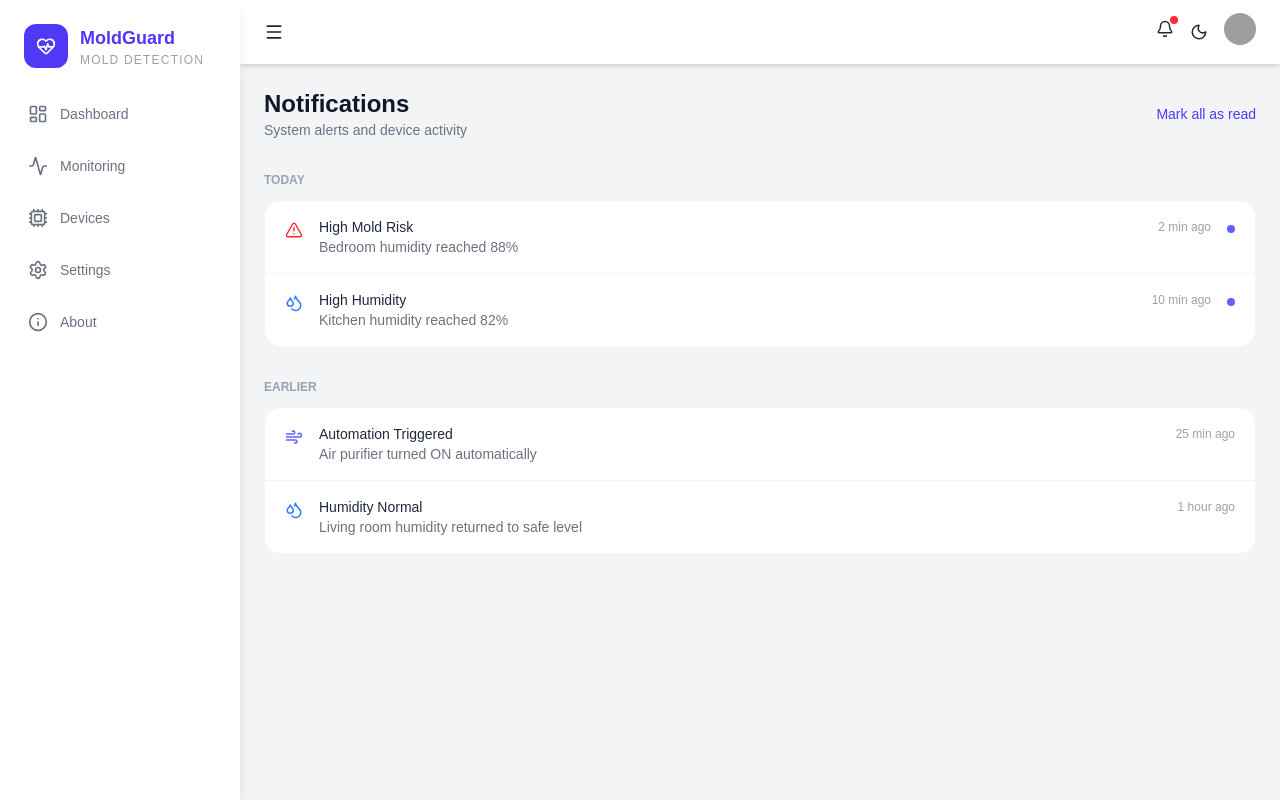
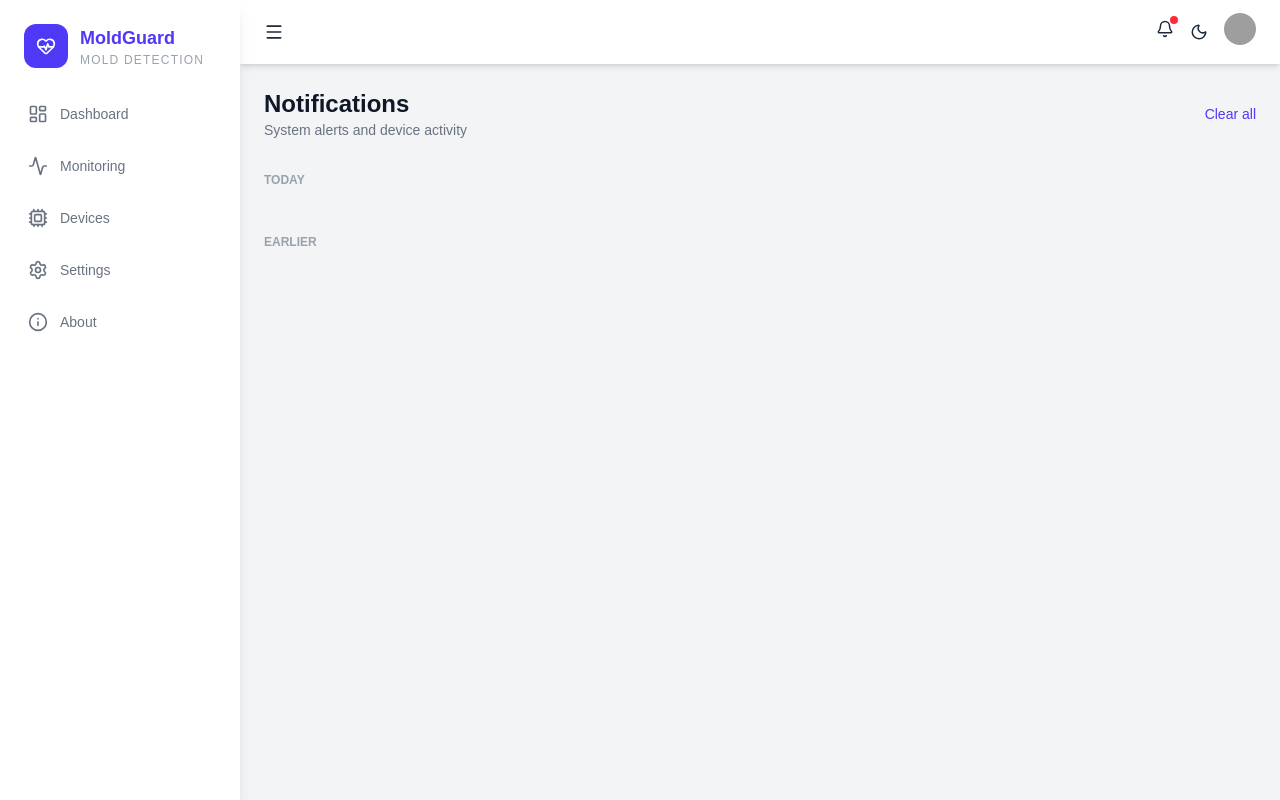
Before and after one commit to Aqillaaprly/MoldDetection_PBL6, a Next.js app: page /notifications in a window 1280 px wide. Built offline with nearby package versions, Linux system fonts and the light colour scheme; grey boxes are pictures that could not be loaded.

Commit message:
feat: grafik dan notifikasi

```diff
--- a/app/(main)/notifications/page.tsx
+++ b/app/(main)/notifications/page.tsx
@@ -1,42 +1,35 @@
 "use client"
 
 import { AlertTriangle, Droplets, Wind } from "lucide-react"
+import { useNotificationStore } from "@/store/useNotificationStore"
 
 export default function NotificationsPage() {
 
-  const today = [
-    {
-      icon: <AlertTriangle size={18} className="text-red-500"/>,
-      title: "High Mold Risk",
-      desc: "Bedroom humidity reached 88%",
-      time: "2 min ago",
-      unread: true
-    },
-    {
-      icon: <Droplets size={18} className="text-blue-500"/>,
-      title: "High Humidity",
-      desc: "Kitchen humidity reached 82%",
-      time: "10 min ago",
-      unread: true
+  const {
+    notifications,
+    clearNotifications
+  } = useNotificationStore()
+
+  const today = notifications.slice(0, 5)
+  const earlier = notifications.slice(5)
+
+  const getNotificationIcon = (type: string) => {
+
+    switch (type) {
+
+      case "alert":
+        return <AlertTriangle size={18} className="text-red-500"/>
+
+      case "warning":
+        return <Droplets size={18} className="text-blue-500"/>
+
+      case "automation":
+        return <Wind size={18} className="text-indigo-500"/>
+
+      default:
+        return <Droplets size={18} className="text-gray-500"/>
     }
-  ]
-
-  const earlier = [
-    {
-      icon: <Wind size={18} className="text-indigo-500"/>,
-      title: "Automation Triggered",
-      desc: "Air purifier turned ON automatically",
-      time: "25 min ago",
-      unread: false
-    },
-    {
-      icon: <Droplets size={18} className="text-blue-500"/>,
-      title: "Humidity Normal",
-      desc: "Living room humidity returned to safe level",
-      time: "1 hour ago",
-      unread: false
-    }
-  ]
+  }
 
   return (
     <div className="space-y-8">
@@ -54,12 +47,14 @@ export default function NotificationsPage() {
           </p>
         </div>
 
-        <button className="text-sm text-indigo-600 dark:text-indigo-400 hover:underline">
-          Mark all as read
+        <button
+          onClick={clearNotifications}
+          className="text-sm text-indigo-600 dark:text-indigo-400 hover:underline"
+        >
+          Clear all
         </button>
 
       </div>
-
 
       {/* TODAY */}
       <div>
@@ -70,14 +65,20 @@ export default function NotificationsPage() {
 
         <div className="bg-white dark:bg-gray-900 border border-gray-100 dark:border-gray-800 rounded-2xl overflow-hidden">
 
-          {today.map((n, i) => (
-            <NotificationRow key={i} {...n}/>
+          {today.map((n) => (
+            <NotificationRow
+              key={n.id}
+              icon={getNotificationIcon(n.type)}
+              title={n.title}
+              desc={n.message}
+              time={new Date(n.createdAt).toLocaleTimeString()}
+              unread={!n.read}
+            />
           ))}
 
         </div>
 
       </div>
-
 
       {/* EARLIER */}
       <div>
@@ -88,8 +89,15 @@ export default function NotificationsPage() {
 
         <div className="bg-white dark:bg-gray-900 border border-gray-100 dark:border-gray-800 rounded-2xl overflow-hidden">
 
-          {earlier.map((n, i) => (
-            <NotificationRow key={i} {...n}/>
+          {earlier.map((n) => (
+            <NotificationRow
+              key={n.id}
+              icon={getNotificationIcon(n.type)}
+              title={n.title}
+              desc={n.message}
+              time={new Date(n.createdAt).toLocaleTimeString()}
+              unread={!n.read}
+            />
           ))}
 
         </div>
@@ -99,7 +107,6 @@ export default function NotificationsPage() {
     </div>
   )
 }
-
 
 function NotificationRow({
   icon,
--- a/components/dashboard/SensorCard.tsx
+++ b/components/dashboard/SensorCard.tsx
@@ -4,7 +4,20 @@ import { Droplet, Thermometer, Sun } from "lucide-react"
 import clsx from "clsx"
 
 export default function SensorCard() {
-  const { humidity, temperature, light } = useSensorStore()
+  const {
+    humidity,
+    temperature,
+    light,
+
+    previousHumidity,
+    previousTemperature,
+    previousLight
+
+  } = useSensorStore()
+
+  const humidityChange = humidity - previousHumidity
+  const temperatureChange = temperature - previousTemperature
+  const lightChange = light - previousLight
 
   return (
     <div className="grid grid-cols-1 md:grid-cols-3 gap-6">
@@ -14,7 +27,7 @@ export default function SensorCard() {
         icon={<Droplet size={18} />}
         status="HIGH"
         color="red"
-        change="-12%"
+        change={`${humidityChange > 0 ? "+" : ""}${humidityChange}%`}
       />
 
       <Card
@@ -23,7 +36,7 @@ export default function SensorCard() {
         icon={<Thermometer size={18} />}
         status="NORMAL"
         color="green"
-        change="+0.2"
+        change={`${temperatureChange > 0 ? "+" : ""}${temperatureChange.toFixed(1)}`}
       />
 
       <Card
@@ -32,7 +45,7 @@ export default function SensorCard() {
         icon={<Sun size={18} />}
         status="LOW"
         color="gray"
-        change="-5%"
+        change={`${lightChange > 0 ? "+" : ""}${lightChange}`}
       />
     </div>
   )
--- a/components/layout/navbar/NotificationPanel.tsx
+++ b/components/layout/navbar/NotificationPanel.tsx
@@ -2,34 +2,48 @@ import NotificationItem from "./NotificationItem"
 import { AlertTriangle, Droplets, Wind } from "lucide-react"
 import Link from "next/link"
 
+import { useNotificationStore } from "@/store/useNotificationStore"
+
 export default function NotificationPanel() {
 
-  const notifications = [
-    {
-      icon: <AlertTriangle size={16} className="text-red-500"/>,
-      title: "High Mold Risk",
-      desc: "Bedroom humidity reached 88%",
-      time: "2m ago",
-      unread: true
-    },
-    {
-      icon: <Droplets size={16} className="text-blue-500"/>,
-      title: "High Humidity",
-      desc: "Kitchen humidity reached 82%",
-      time: "10m ago",
-      unread: true
-    },
-    {
-      icon: <Wind size={16} className="text-indigo-500"/>,
-      title: "Automation Triggered",
-      desc: "Air purifier turned ON",
-      time: "25m ago",
-      unread: false
+  const {
+    notifications,
+    clearNotifications
+  } = useNotificationStore()
+
+  const getNotificationIcon = (type: string) => {
+
+    switch (type) {
+
+      case "alert":
+        return <AlertTriangle size={16} className="text-red-500"/>
+
+      case "warning":
+        return <Droplets size={16} className="text-blue-500"/>
+
+      case "automation":
+        return <Wind size={16} className="text-indigo-500"/>
+
+      default:
+        return <Droplets size={16} className="text-gray-500"/>
     }
-  ]
+  }
 
   return (
-    <div className="absolute right-0 mt-3 w-96 bg-white dark:bg-gray-900 border border-gray-100 dark:border-gray-800 rounded-2xl shadow-xl overflow-hidden z-50">
+    <div
+      className="
+        fixed top-12 right-2 z-50
+
+        w-[90vw]
+        sm:w-96
+
+        max-w-md
+
+        bg-white dark:bg-gray-900
+        border border-gray-100 dark:border-gray-800
+        rounded-2xl shadow-xl
+      "
+    >
 
       {/* HEADER */}
       <div className="flex items-center justify-between px-4 py-3 border-b border-gray-100 dark:border-gray-800">
@@ -38,7 +52,10 @@ export default function NotificationPanel() {
           Notifications
         </h3>
 
-        <button className="text-xs text-indigo-600 dark:text-indigo-400 hover:underline">
+        <button
+          onClick={clearNotifications}
+          className="text-xs text-indigo-600 dark:text-indigo-400 hover:underline"
+        >
           Clear all
         </button>
 
@@ -47,8 +64,15 @@ export default function NotificationPanel() {
       {/* LIST */}
       <div className="max-h-80 overflow-y-auto">
 
-        {notifications.map((n, i) => (
-          <NotificationItem key={i} {...n}/>
+        {notifications.map((n) => (
+          <NotificationItem
+            key={n.id}
+            icon={getNotificationIcon(n.type)}
+            title={n.title}
+            desc={n.message}
+            time={new Date(n.createdAt).toLocaleTimeString()}
+            unread={!n.read}
+          />
         ))}
 
       </div>
--- a/components/monitoring/MetricCard.tsx
+++ b/components/monitoring/MetricCard.tsx
@@ -12,7 +12,13 @@ interface MetricCardProps {
   title: string
   value: number
   unit?: string
-  status: "OPTIMAL RANGE" | "STABLE" | "HIGH EXPOSURE"
+  status:
+  | "OPTIMAL RANGE"
+  | "STABLE"
+  | "HIGH EXPOSURE"
+  | "HIGH HUMIDITY"
+  | "HOT"
+  | "NORMAL"
   maxValue?: number
   icon?: React.ReactNode
   iconColor?: string
@@ -43,6 +49,20 @@ export default function MetricCard({
       case "HIGH EXPOSURE":
         return {
           badge: "bg-orange-100 text-orange-700 dark:bg-orange-500/20 dark:text-orange-300"
+        }
+      case "HIGH HUMIDITY":
+        return {
+          badge: "bg-red-100 text-red-700 dark:bg-red-500/20 dark:text-red-300"
+        }
+
+      case "HOT":
+        return {
+          badge: "bg-orange-100 text-orange-700 dark:bg-orange-500/20 dark:text-orange-300"
+        }
+
+      case "NORMAL":
+        return {
+          badge: "bg-green-100 text-green-700 dark:bg-green-500/20 dark:text-green-300"
         }
       default:
         return {
--- a/services/sensorService.ts
+++ b/services/sensorService.ts
@@ -39,7 +39,7 @@ export const getTrendData = async (): Promise<MetricData[]> => {
   const { data, error } = await supabase
     .from('sensor_data')
     .select('*')
-    .order('created_at', { ascending: true })
+    .order('created_at', { ascending: false })
     .limit(10)
 
   if (error) {
@@ -48,7 +48,11 @@ export const getTrendData = async (): Promise<MetricData[]> => {
   }
 
   return data.map((item) => ({
-    time: new Date(item.created_at).toLocaleTimeString([], { hour: '2-digit', minute: '2-digit' }),
+    time: new Date(item.created_at).toLocaleTimeString([], {
+      hour: '2-digit',
+      minute: '2-digit',
+      second: '2-digit'
+    }),
     humidity: item.humidity,
     temperature: item.temperature,
     light: item.light
--- /dev/null
+++ b/store/useActivityStore.ts
@@ -0,0 +1,33 @@
+import { create } from "zustand"
+
+interface Activity {
+  id: string
+  title: string
+  description: string
+  type: "alert" | "success" | "manual" | "report"
+  createdAt: string
+}
+
+interface ActivityState {
+  activities: Activity[]
+
+  addActivity: (activity: Omit<Activity, "id" | "createdAt">) => void
+}
+
+export const useActivityStore = create<ActivityState>((set) => ({
+
+  activities: [],
+
+  addActivity: (activity) =>
+    set((state) => ({
+      activities: [
+        {
+          id: crypto.randomUUID(),
+          createdAt: new Date().toISOString(),
+          ...activity
+        },
+        ...state.activities
+      ]
+    }))
+
+}))
--- /dev/null
+++ b/store/useNotificationStore.ts
@@ -0,0 +1,55 @@
+import { create } from "zustand"
+
+export interface NotificationItem {
+  id: string
+  title: string
+  message: string
+  type: "alert" | "warning" | "automation" | "info"
+  createdAt: Date
+  read: boolean
+}
+
+interface NotificationState {
+  notifications: NotificationItem[]
+
+  addNotification: (
+    notification: Omit<NotificationItem, "id" | "createdAt" | "read">
+  ) => void
+
+  markAsRead: (id: string) => void
+
+  clearNotifications: () => void
+}
+
+export const useNotificationStore = create<NotificationState>((set) => ({
+
+  notifications: [],
+
+  addNotification: (notification) =>
+    set((state) => ({
+      notifications: [
+        {
+          id: crypto.randomUUID(),
+          createdAt: new Date(),
+          read: false,
+          ...notification
+        },
+        ...state.notifications
+      ]
+    })),
+
+  markAsRead: (id) =>
+    set((state) => ({
+      notifications: state.notifications.map((notif) =>
+        notif.id === id
+          ? { ...notif, read: true }
+          : notif
+      )
+    })),
+
+  clearNotifications: () =>
+    set({
+      notifications: []
+    })
+
+}))
--- a/store/useSensorStore.ts
+++ b/store/useSensorStore.ts
@@ -4,16 +4,29 @@ interface SensorState {
   humidity: number
   temperature: number
   light: number
+
+  previousHumidity: number
+  previousTemperature: number
+  previousLight: number
+
   setSensorData: (data: any) => void
 }
 
-export const useSensorStore = create<SensorState>((set) => ({
+export const useSensorStore = create<SensorState>((set, get) => ({
   humidity: 0,
   temperature: 0,
   light: 0,
 
+  previousHumidity: 0,
+  previousTemperature: 0,
+  previousLight: 0,
+
   setSensorData: (data) =>
     set({
+      previousHumidity: get().humidity,
+      previousTemperature: get().temperature,
+      previousLight: get().light,
+
       humidity: data.humidity,
       temperature: data.temperature,
       light: data.light,
```
Also changed, not shown: app/(main)/monitoring/page.tsx (+62 -15 lines), app/(main)/page.tsx (+26 -1 lines), components/dashboard/AnalyticsChart.tsx (+27 -7 lines).
